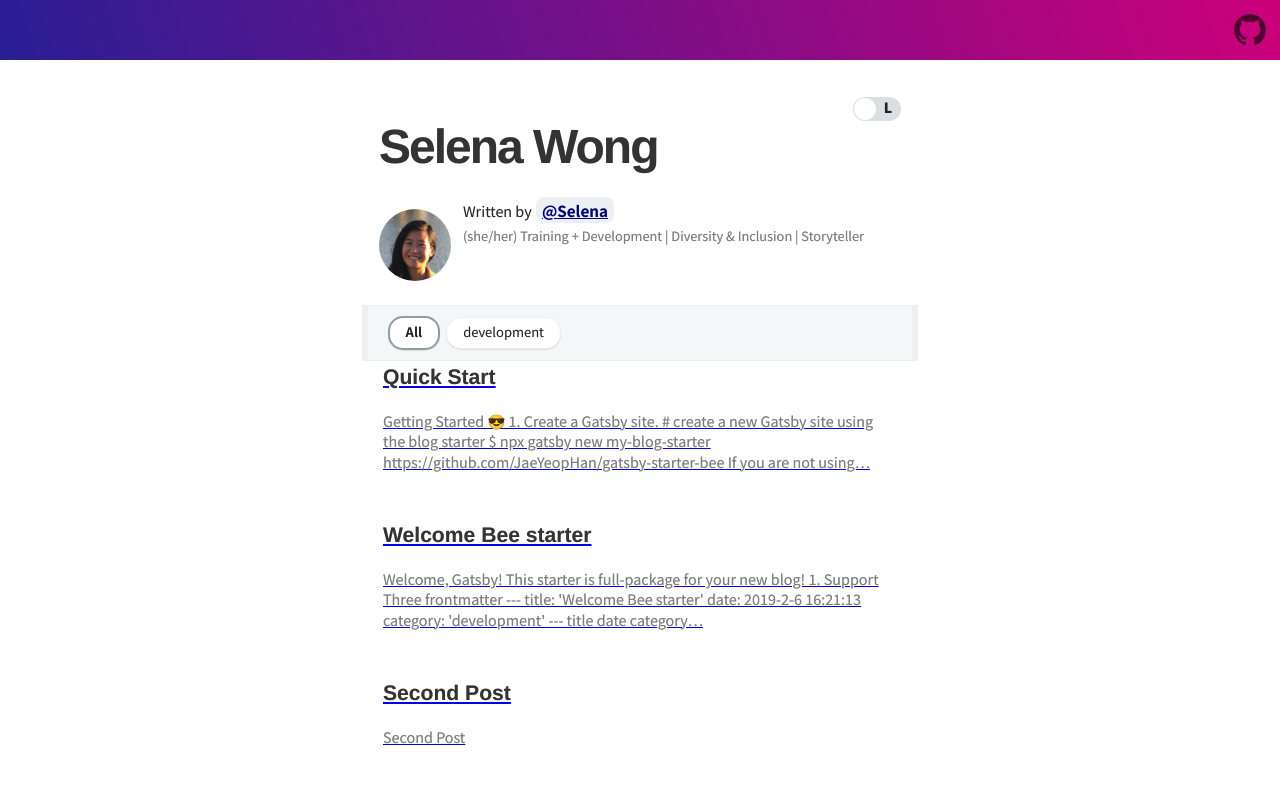
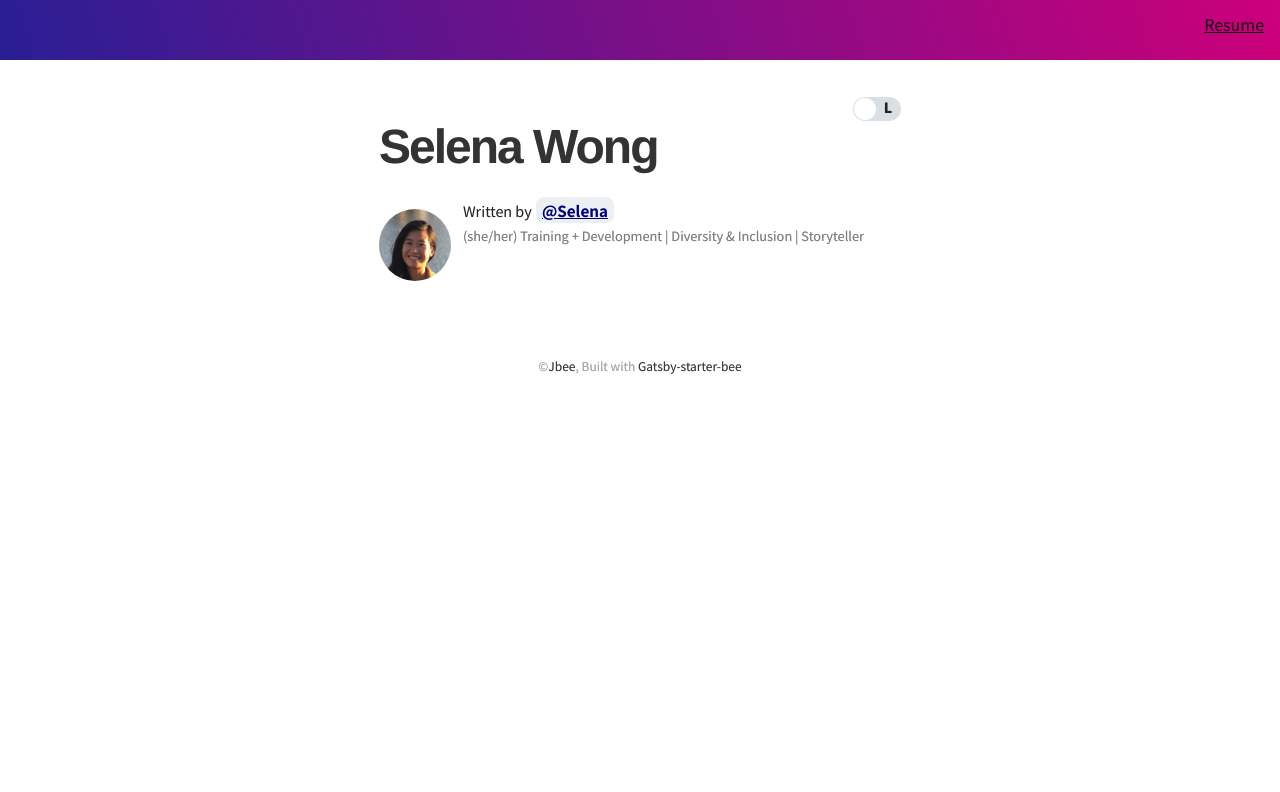
Before and after one commit to jermspeaks/selena-website, a Gatsby site: page / in a window 1280 px wide. Shown: the top 792 px of the page. Built offline with nearby package versions, Linux system fonts and the light colour scheme; Gatsby itself is replaced by a stand-in of ours; some packages are replaced by stand-ins of ours; what typography-theme-github would draw is missing.

Commit message:
Remove category and content

```diff
--- /dev/null
+++ b/src/components/navigation/index.jsx
@@ -0,0 +1,17 @@
+import React from 'react'
+import { Link } from 'gatsby'
+
+import './index.scss'
+
+const Navigation = () => {
+  return (
+    <nav class="navigation">
+      {/* <li>Meet Selena</li> */}
+      <li>
+        <Link to={'/about'}>Resume</Link>
+      </li>
+    </nav>
+  )
+}
+
+export default Navigation
--- /dev/null
+++ b/src/components/navigation/index.scss
@@ -0,0 +1,14 @@
+.navigation {
+  display: flex;
+  align-items: center;
+
+  li {
+    margin-left: 1rem;
+    margin-right: 1rem;
+    list-style-type: none;
+  }
+
+  li a {
+    color: inherit;
+  }
+}
--- a/src/components/top/index.jsx
+++ b/src/components/top/index.jsx
@@ -1,6 +1,6 @@
 import React from 'react'
 import { Link } from 'gatsby'
-import { GitHubIcon } from '../social-share/github-icon'
+import Navigation from '../navigation'
 
 import './index.scss'
 
@@ -8,12 +8,14 @@ export const Top = ({ title, location, rootPath }) => {
   const isRoot = location.pathname === rootPath
   return (
     <div className="top">
-      {!isRoot && (
+      {!isRoot ? (
         <Link to={`/`} className="link">
           {title}
         </Link>
+      ) : (
+        <div />
       )}
-      <GitHubIcon />
+      <Navigation />
     </div>
   )
 }
--- a/src/components/top/index.scss
+++ b/src/components/top/index.scss
@@ -5,6 +5,8 @@
   width: 100%;
   height: 60px;
   background: $theme-gradient;
+  display: flex;
+  justify-content: space-between;
 
   .link {
     display: inline-block;
--- a/src/layout/index.jsx
+++ b/src/layout/index.jsx
@@ -12,7 +12,7 @@ export const Layout = ({ location, title, children }) => {
   const rootPath = `${__PATH_PREFIX__}/`
 
   return (
-    <React.Fragment>
+    <>
       <Top title={title} location={location} rootPath={rootPath} />
       <div
         style={{
@@ -27,6 +27,6 @@ export const Layout = ({ location, title, children }) => {
         {children}
         <Footer />
       </div>
-    </React.Fragment>
+    </>
   )
 }
--- a/src/pages/index.js
+++ b/src/pages/index.js
@@ -75,7 +75,7 @@ export default ({ data, location }) => {
     <Layout location={location} title={siteMetadata.title}>
       <Head title={HOME_TITLE} keywords={siteMetadata.keywords} />
       <Bio />
-      <Category
+      {/* <Category
         categories={categories}
         category={category}
         selectCategory={selectCategory}
@@ -85,7 +85,7 @@ export default ({ data, location }) => {
         countOfInitialPost={countOfInitialPost}
         count={count}
         category={category}
-      />
+      /> */}
     </Layout>
   )
 }
```
